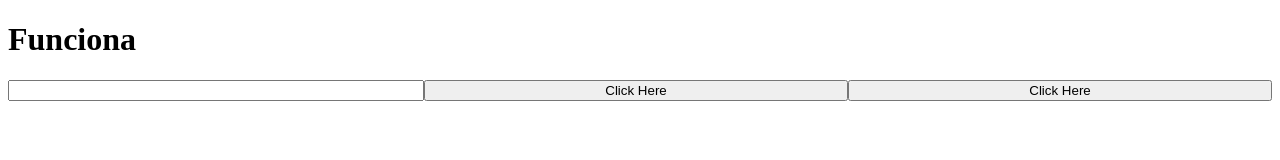
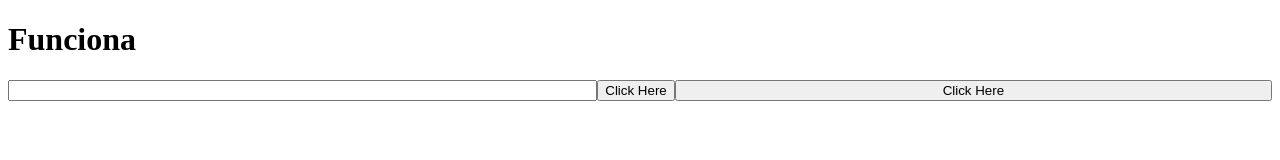
Before and after one commit to HCFerraz/restaurantsAPI, a website: page web/index.html in a window 1280 px wide. Drawn offline with nearby package versions, Linux system fonts and the light colour scheme.

Commit message:
Update for flex

```diff
--- a/web/style.css
+++ b/web/style.css
@@ -4,6 +4,6 @@
     align-items: center;
 }
 
-#restaurant, #submitRest, #subAll {
+#restaurant, #subAll, #subName, #subBorough, #subCuisine {
     flex: 1;
 }
```
